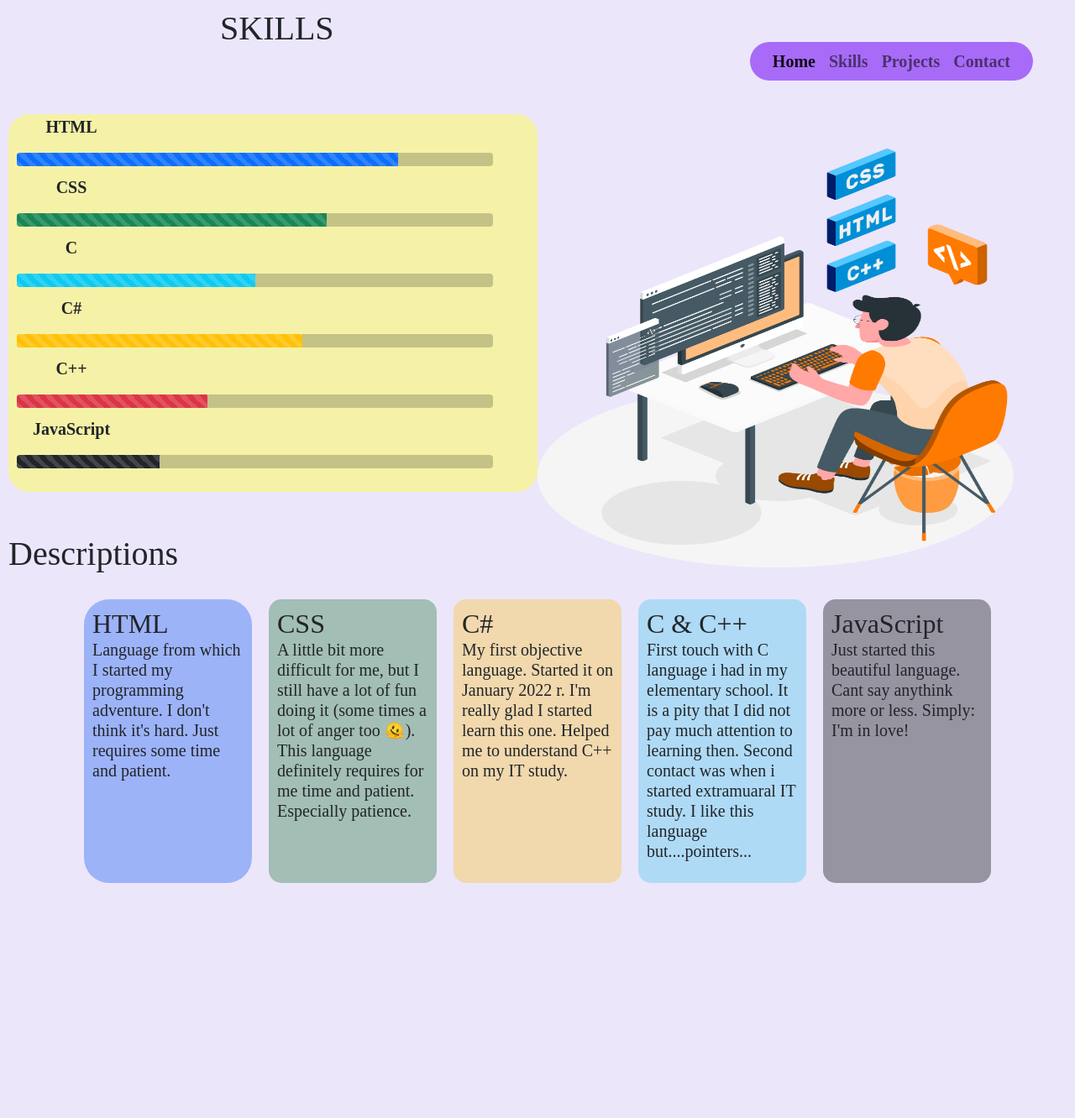
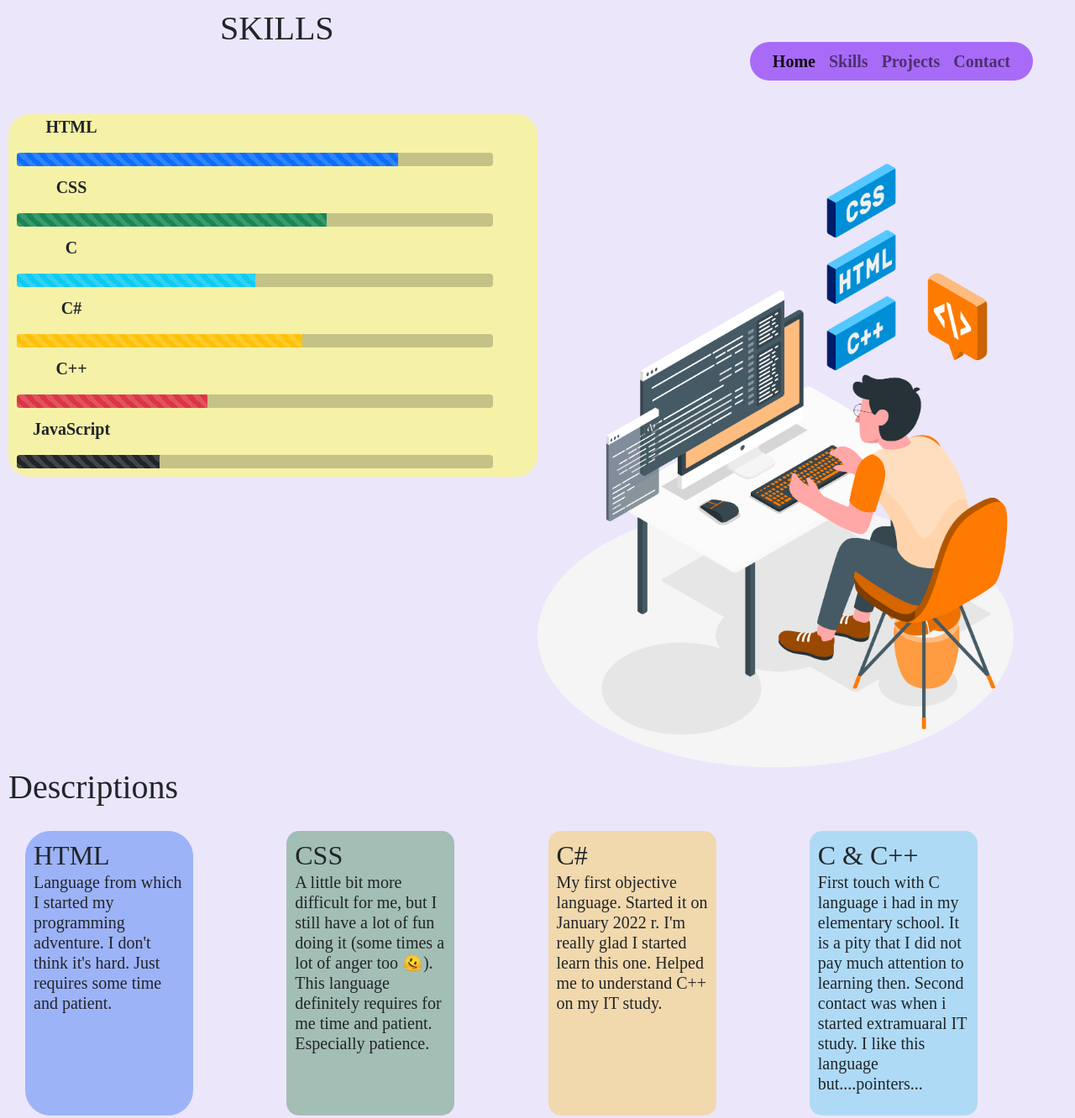
Before and after one commit to FranczakRobert/first-web, a plain HTML site: page skills.html in a window 1280 px wide. Shown: the top 1332 px of the page at 84% size. Before the commit the page ends 1092 px from the top, so only its background shows below. Drawn offline with nearby package versions, Linux system fonts and the light colour scheme.

Commit message:
Update styl.css
Adding Grid System and auto container size

```diff
--- a/style.css
+++ b/style.css
@@ -124,8 +124,8 @@ p {
 	background-color: rgba(255, 255, 84, 0.5);
 }
 .AllContainer {
-	width: 100%;
-	height: 500px;
+	width: auto;
+	height: auto;
 	display: inline-flex;
 }
 .picturebox {
@@ -187,14 +187,14 @@ p {
 	animation-duration: 1s;
 }
 .description {
-	display: flex;
-	flex-wrap: wrap;
-	justify-content: center;
+    display: grid;
+    grid-gap: 5px;
+    /*grid-template-columns: 1fr 1fr 2fr;*/
+   /* grid-template-columns: auto 1fr 2fr;*/
+    grid-template-columns: repeat(auto-fill, minmax(250px, 1fr));
 	border-radius: 30px;
 	padding: 10px;
-	margin: 40px;
 	font-size: 15px;
-	margin: 10px;
 }
 #HT {
 	padding: 10px;
```
